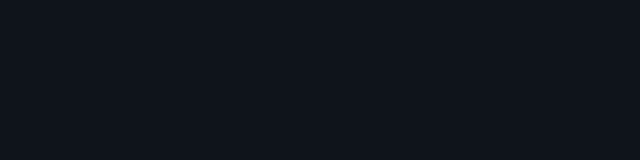
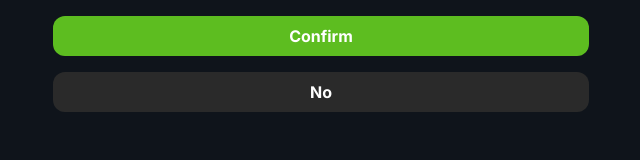
Before and after one commit to alexius90e/koma-app, a plain HTML site: page index.html in a window 1280 px wide. Shown: the whole page, without its empty margins (319-959 px from the left). Drawn offline with Linux system fonts and the light colour scheme.

Commit message:
feat: added buttons

```diff
--- a/index.html
+++ b/index.html
@@ -10,14 +10,18 @@
   </head>
 
   <body>
-    <header class="header">
-      <div class="container"></div>
-    </header>
+    <main class="main">
+      <section class="main-page">
+        <div class="container">
+          <p>
+            <button class="button button_primary">Confirm</button>
+          </p>
 
-    <main class="main"></main>
-
-    <footer class="footer">
-      <div class="container"></div>
-    </footer>
+          <p>
+            <button class="button button_secondary">No</button>
+          </p>
+        </div>
+      </section>
+    </main>
   </body>
 </html>
--- a/scss/_m-button.scss
+++ b/scss/_m-button.scss
@@ -1,3 +1,39 @@
 .button {
+  display: block;
+  width: 100%;
+  padding: 10px;
+  font-weight: 700;
+  font-size: 16px;
+  text-align: center;
+  color: #fff;
+  border: none;
+  border-radius: 12px;
+  transition-property: background-color;
+  transition-timing-function: ease-in-out;
+  transition-duration: 0.2s;
+  cursor: pointer;
 
+  &_primary {
+    background-color: #5dbd20;
+
+    &:hover {
+      background-color: #08870c;
+    }
+
+    &:active {
+      background-color: #0a9e0f;
+    }
+  }
+
+  &_secondary {
+    background-color: #2a2a2a;
+
+    &:hover {
+      background-color: #222222;
+    }
+
+    &:active {
+      background-color: #282828;
+    }
+  }
 }
--- a/scss/_l-main.scss
+++ b/scss/_m-container.scss
@@ -1,4 +1,5 @@
-.main {
+.container {
   margin: 0 auto;
-  max-width: 768px;
+  max-width: 576px;
+  padding: 0 20px;
 }
--- a/scss/index.scss
+++ b/scss/index.scss
@@ -6,6 +6,7 @@
 // Modules
 
 @import './m-button';
+@import './m-container';
 
 // Layouts
 
```
Also changed, not shown: css/index.css.
